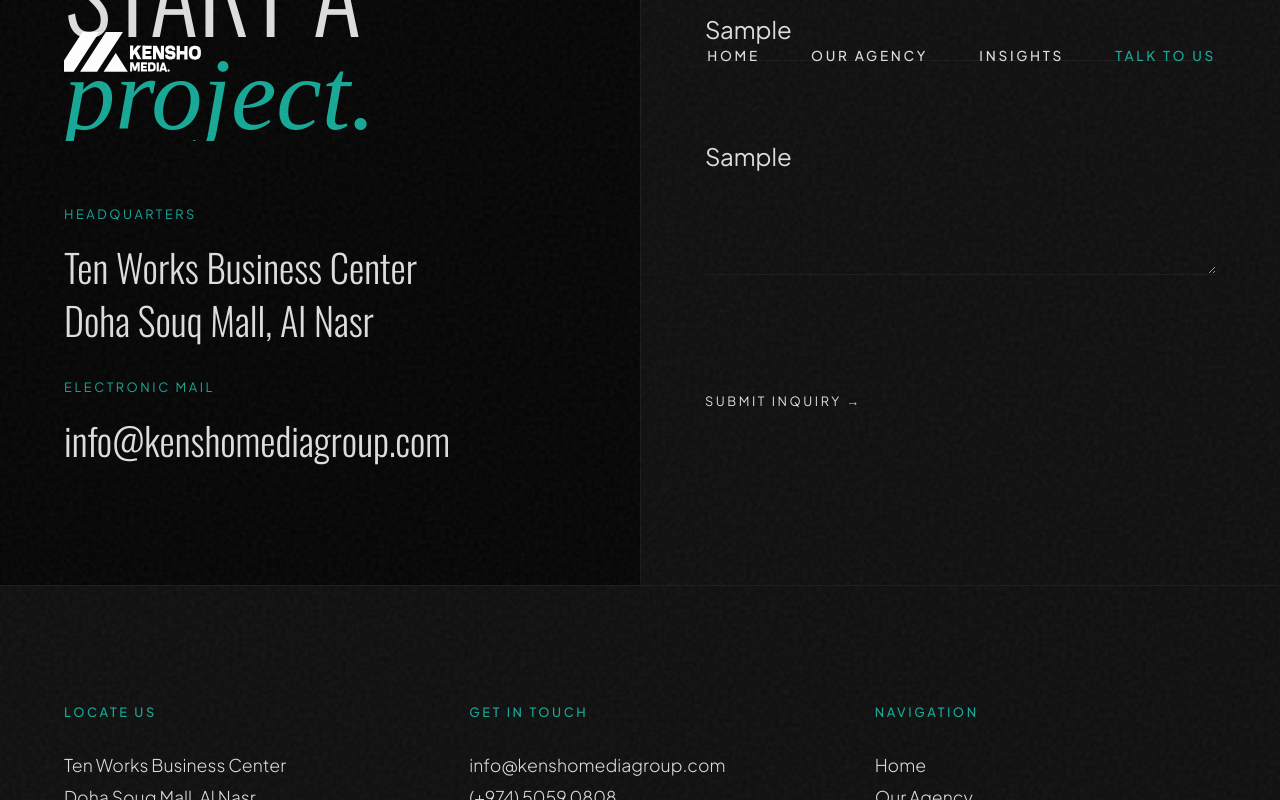
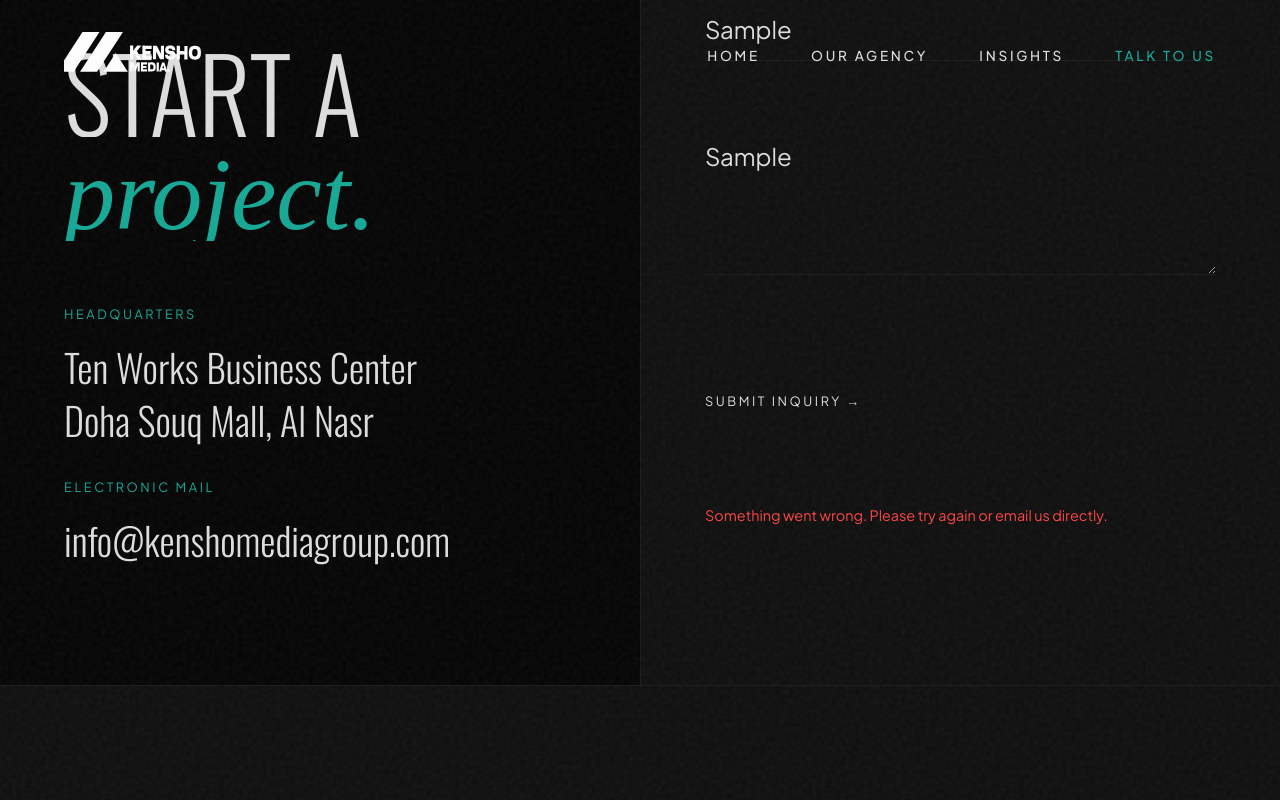
Before and after one commit to saheeel/kensho-new, a React (Vite) app: page /contact in a window 1280 px wide. Both pictures are taken after typing "Sample", "name@example.com", "Sample", "Sample" into the empty fields and a click on the button "SUBMIT INQUIRY →". Shown: the part 572-1372 px from the top of the page. Built offline with nearby package versions, Linux system fonts and the light colour scheme.

Commit message:
Feature: implemented functional email contact form via Formspree

```diff
--- a/src/pages/Contact.jsx
+++ b/src/pages/Contact.jsx
@@ -1,9 +1,10 @@
-import { useEffect, useRef } from 'react';
+import { useEffect, useRef, useState } from 'react';
 import gsap from 'gsap';
 import './Contact.css';
 
 const Contact = () => {
   const containerRef = useRef(null);
+  const [status, setStatus] = useState(""); // "", "sending", "success", "error"
 
   useEffect(() => {
     gsap.fromTo('.clip-text-inner-contact',
@@ -11,6 +12,33 @@ const Contact = () => {
       { y: '0%', duration: 1.5, stagger: 0.1, ease: 'expo.out', delay: 0.2 }
     );
   }, []);
+
+  const handleSubmit = async (e) => {
+    e.preventDefault();
+    setStatus("sending");
+
+    const form = e.target;
+    const data = new FormData(form);
+
+    try {
+      const response = await fetch("https://formspree.io/f/mqkowpvr", { // REPLACABLE: mqkowpvr
+        method: "POST",
+        body: data,
+        headers: {
+          'Accept': 'application/json'
+        }
+      });
+
+      if (response.ok) {
+        setStatus("success");
+        form.reset();
+      } else {
+        setStatus("error");
+      }
+    } catch (error) {
+      setStatus("error");
+    }
+  };
 
   return (
     <div className="contact-page" ref={containerRef}>
@@ -40,25 +68,40 @@ const Contact = () => {
       </div>
 
       <div className="contact-right">
+        {status === "success" ? (
+          <div className="success-message animate-fade-in">
+            <h2 className="text-accent" style={{fontSize: '3rem', marginBottom: '1.5rem'}}>THANK YOU.</h2>
+            <p style={{fontSize: '1.2rem', opacity: 0.7}}>Your inquiry has been received. Our team will review your project details and reach out shortly.</p>
+            <button className="btn-sleek" style={{marginTop: '2.5rem'}} onClick={() => setStatus("")}>SEND ANOTHER INQUIRY</button>
+          </div>
+        ) : (
+          <>
             <p className="form-header">Provide us with a few details about your upcoming project or general inquiry. We selectively partner with brands aiming for massive growth.</p>
 
-        <form className="clean-form" onSubmit={e => e.preventDefault()}>
+            <form className="clean-form" onSubmit={handleSubmit}>
               <div className="input-block">
-            <input type="text" className="clean-input" placeholder="WHAT IS YOUR NAME? *" required />
+                <input name="name" type="text" className="clean-input" placeholder="WHAT IS YOUR NAME? *" required />
               </div>
               <div className="input-block">
-            <input type="email" className="clean-input" placeholder="YOUR EMAIL ADDRESS *" required />
+                <input name="email" type="email" className="clean-input" placeholder="YOUR EMAIL ADDRESS *" required />
               </div>
               <div className="input-block">
-            <input type="text" className="clean-input" placeholder="COMPANY NAME OR URL" />
+                <input name="company" type="text" className="clean-input" placeholder="COMPANY NAME OR URL" />
               </div>
               <div className="input-block">
-            <textarea className="clean-input" placeholder="TELL US ABOUT THE PROJECT... *" required></textarea>
+                <textarea name="message" className="clean-input" placeholder="TELL US ABOUT THE PROJECT... *" required></textarea>
               </div>
               <div style={{ marginTop: '2rem' }}>
-            <button type="submit" className="btn-sleek">SUBMIT INQUIRY →</button>
+                <button type="submit" className="btn-sleek" disabled={status === "sending"}>
+                  {status === "sending" ? "SENDING..." : "SUBMIT INQUIRY →"}
+                </button>
               </div>
+              {status === "error" && (
+                <p style={{color: '#ff4444', marginTop: '1rem', fontSize: '0.9rem'}}>Something went wrong. Please try again or email us directly.</p>
+              )}
             </form>
+          </>
+        )}
       </div>
     </div>
   );
```
Lines whose indentation alone changed are shown as unchanged.
